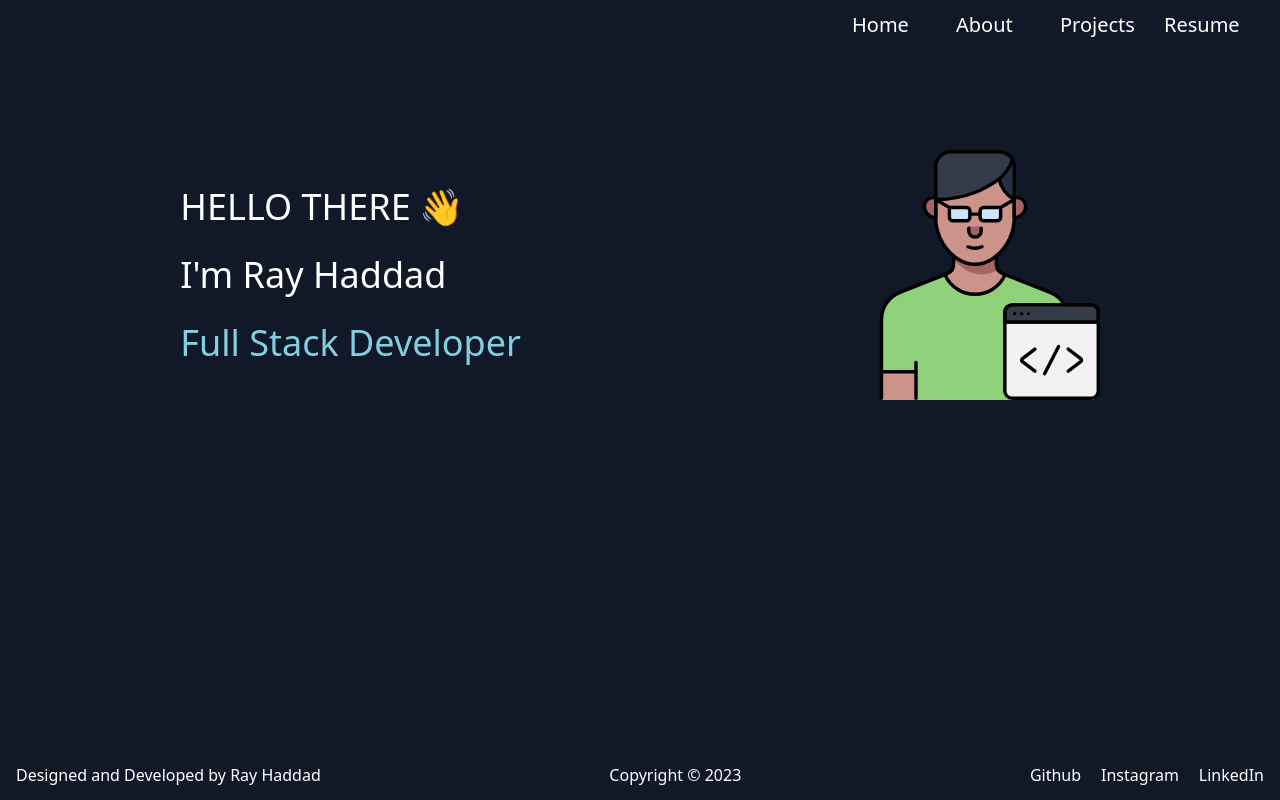
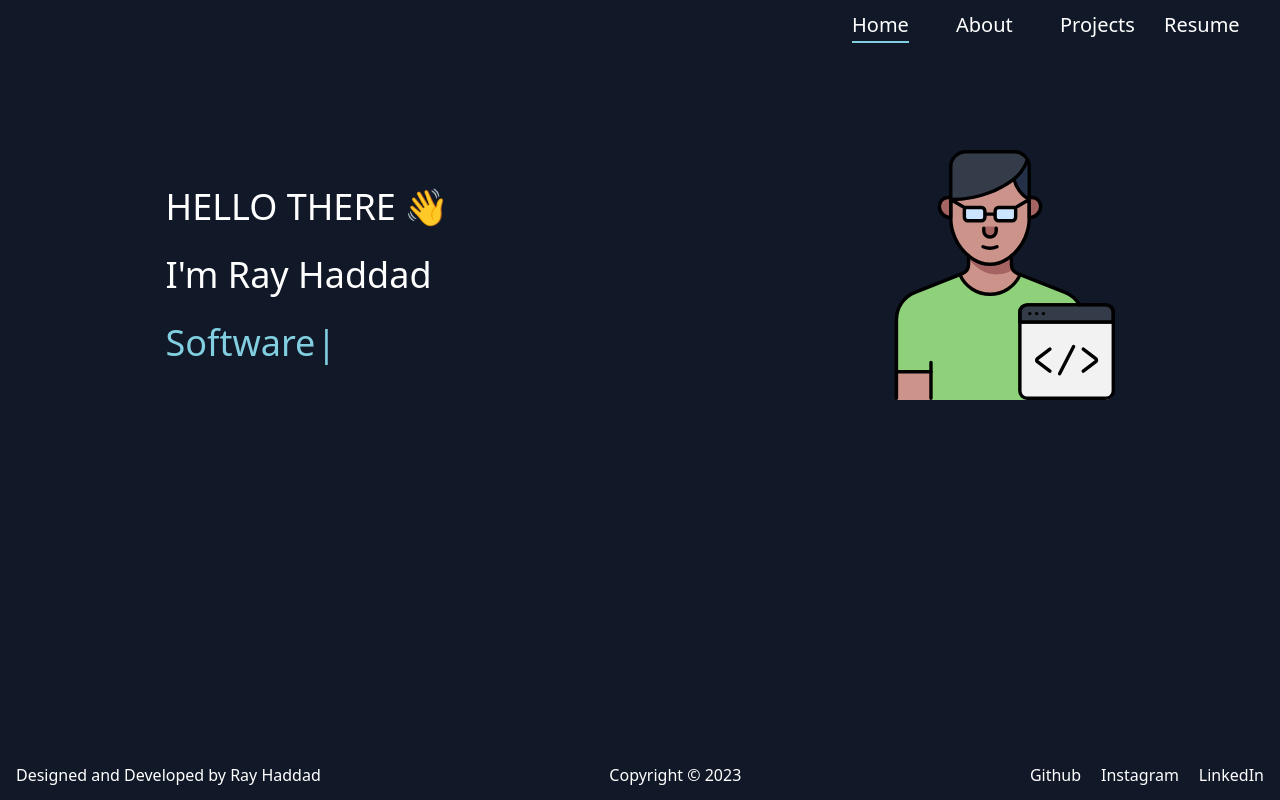
Before and after one commit to rayhaddad717/portfolio, a Next.js app in the folder portfolio/: page / in a window 1280 px wide. Built offline with nearby package versions, Linux system fonts and the light colour scheme.

Commit message:
typewriter navbar

```diff
--- a/portfolio/package.json
+++ b/portfolio/package.json
@@ -25,6 +25,7 @@
     "react-dom": "18.2.0",
     "react-icons": "^4.9.0",
     "tailwindcss": "3.3.2",
-    "typescript": "5.1.3"
+    "typescript": "5.1.3",
+    "typewriter-effect": "^2.20.1"
   }
 }
--- a/portfolio/src/app/about/page.tsx
+++ b/portfolio/src/app/about/page.tsx
@@ -82,8 +82,7 @@ export default function About() {
       </div>
       <div className="flex flex-col items-center gap-[2rem] my-10 w-[80%] mx-[auto]">
         <h3 className="sm:text-3xl text-center text-lg">
-          Proffesional{" "}
-          <span className="text-[var(--link-color)]">Skillset</span>
+          Profesional <span className="text-[var(--link-color)]">Skillset</span>
         </h3>
         <ul className="flex flex-wrap gap-[2rem] justify-evenly">
           {skills.map(
--- a/portfolio/src/app/components/Navbar.css
+++ b/portfolio/src/app/components/Navbar.css
@@ -18,3 +18,6 @@
 .nav-link:hover::after {
   width: 100%;
 }
+.nav-link.active::after {
+  width: 100%;
+}
--- a/portfolio/src/app/components/Navbar.tsx
+++ b/portfolio/src/app/components/Navbar.tsx
@@ -1,28 +1,45 @@
+"use client";
 import Link from "next/link";
 import "./Navbar.css";
+import { usePathname } from "next/navigation";
 export default function Navbar() {
+  const pathname = usePathname();
   return (
-    <ul className="flex gap-1 w-full justify-end items-center h-[50px] sticky top-0 bg-[var(--page-background-color)] bg-opacity-50">
+    <nav className=" w-full  h-[50px] sticky top-0 bg-[var(--page-background-color)] bg-opacity-50 z-[1000]">
+      <ul className="flex gap-1 w-full justify-end items-center h-full ">
         <li className="sm:basis-[100px] basis-[50px] sm:text-xl text-md">
-        <Link className="nav-link" href="/">
+          <Link
+            className={`nav-link  ${pathname === "/" ? " active" : ""}`}
+            href="/"
+          >
             Home
           </Link>
         </li>
         <li className="sm:basis-[100px] basis-[50px] sm:text-xl text-md">
-        <Link className="nav-link" href="/about">
+          <Link
+            className={`nav-link  ${pathname === "/about" ? " active" : ""}`}
+            href="/about"
+          >
             About
           </Link>
         </li>
         <li className="sm:basis-[100px] basis-[50px] sm:text-xl text-md">
-        <Link className="nav-link" href="/projects">
+          <Link
+            className={`nav-link  ${pathname === "/projects" ? " active" : ""}`}
+            href="/projects"
+          >
             Projects
           </Link>
         </li>
         <li className="sm:basis-[100px] basis-[50px] sm:text-xl text-md">
-        <Link className="nav-link" href="/resume">
+          <Link
+            className={`nav-link  ${pathname === "/resume" ? " active" : ""}`}
+            href="/resume"
+          >
             Resume
           </Link>
         </li>
       </ul>
+    </nav>
   );
 }
--- a/portfolio/src/app/globals.css
+++ b/portfolio/src/app/globals.css
@@ -13,6 +13,7 @@
   --page-background-color: #111827;
   --text-color: white;
   --link-color: #81cfe0;
+  --scrollbar-color: #81cfe0;
   --border-color: #81cfe0;
   --nav-underline-color: #81cfe0;
   --footer-link-color: #81cfe0;
@@ -70,11 +71,12 @@ body.light {
 }
 
 ::-webkit-scrollbar-thumb {
-  background-color: var(--palette-c2); /* Black color */
+  background-color: var(--scrollbar-color); /* Black color */
   border-radius: 5px;
 }
 
 ::-webkit-scrollbar-track {
-  background-color: #f1f1f1; /* Light gray color */
+  /* background-color: #f1f1f1; Light gray color */
+  background-color: var(--page-background-color); /* Light gray color */
   border-radius: 5px;
 }
--- a/portfolio/src/app/page.tsx
+++ b/portfolio/src/app/page.tsx
@@ -1,15 +1,19 @@
+"use client";
+import Type from "@/components/Type";
 import "./home.css";
 export default function Home() {
   return (
     <section>
       <section className="flex justify-around items-center pt-[100px]">
-        <div className="sm:text-4xl text-md flex flex-col gap-7">
+        <div className="sm:text-4xl text-md flex flex-col gap-7 basis-[400px]">
           <div className="flex gap-2">
             <h1>HELLO THERE</h1>
             <span className="waving_hand block">👋</span>
           </div>
           <h2>I&apos;m Ray Haddad</h2>
-          <h2 className="text-[var(--link-color)]">Full Stack Developer</h2>
+          <h2 className="text-[var(--link-color)]">
+            <Type />
+          </h2>
         </div>
         <div className="basis-[250px]">
           <img className="max-w-[250px]" src="/icons/developer.svg" />
--- a/portfolio/src/app/projects/page.tsx
+++ b/portfolio/src/app/projects/page.tsx
@@ -107,7 +107,9 @@ export default function Projects() {
   return (
     <section className="mt-5">
       <div>
-        <h1 className="text-4xl text-center mb-5">Projects</h1>
+        <h1 className="text-4xl text-center mb-5 text-[var(--link-color)]">
+          Projects
+        </h1>
         <h4 className="text-center text-gray-500">Some of my projects</h4>
         <ul className="py-10 w-[100%] flex justify-center gap-8 sm:flex-row flex-col flex-wrap">
           {projects.map((project, index) => (
--- /dev/null
+++ b/portfolio/src/components/Type.tsx
@@ -0,0 +1,17 @@
+import React from "react";
+import Typewriter from "typewriter-effect";
+
+function Type() {
+  return (
+    <Typewriter
+      options={{
+        strings: ["Software Developer", "Freelancer", "MERN Stack Developer"],
+        autoStart: true,
+        loop: true,
+        deleteSpeed: 50,
+      }}
+    />
+  );
+}
+
+export default Type;
```
Also changed, not shown: 1 other file (tests, documents, lock files or other folders). Lines whose indentation alone changed are shown as unchanged.
